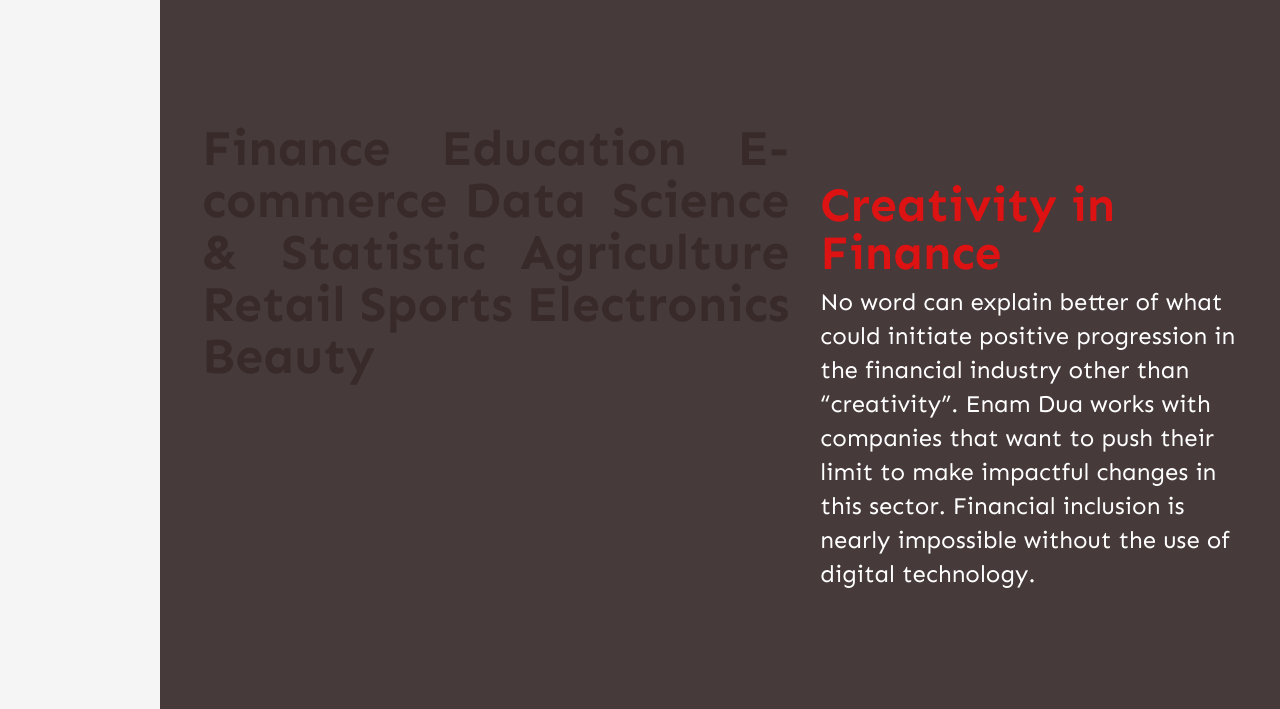
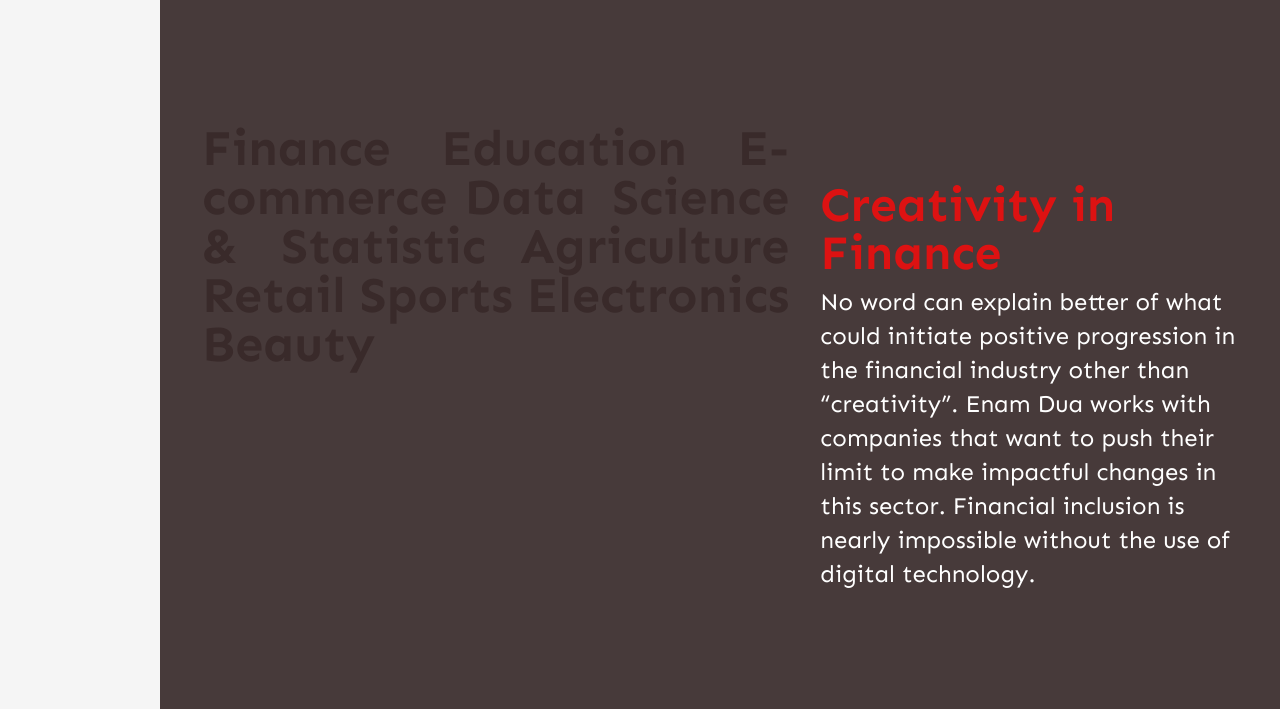
Before and after one commit to juliandamass/enamdua, a website: page index.html in a window 1280 px wide. Shown: the part 2880-3589 px from the top of the page. Drawn offline with nearby package versions, Linux system fonts and the light colour scheme.

Commit message:
update css

```diff
--- a/assets/scss/main.scss
+++ b/assets/scss/main.scss
@@ -790,7 +790,7 @@
     margin-right: 7px;
     margin-top: 20%;
     list-style: none;
-    line-height: 36px;
+    line-height: 1;
 
     .description-list-menu {
       display: inline;
@@ -798,7 +798,7 @@
       padding: 0;
       font-size: 26px;
       font-weight: bold;
-      line-height: 46px;
+      line-height: 1;
       color: $ed-brown;
 
       @include media-breakpoint-up(lg) {
```
Also changed, not shown: assets/css/main.min.css, 1 other file.
